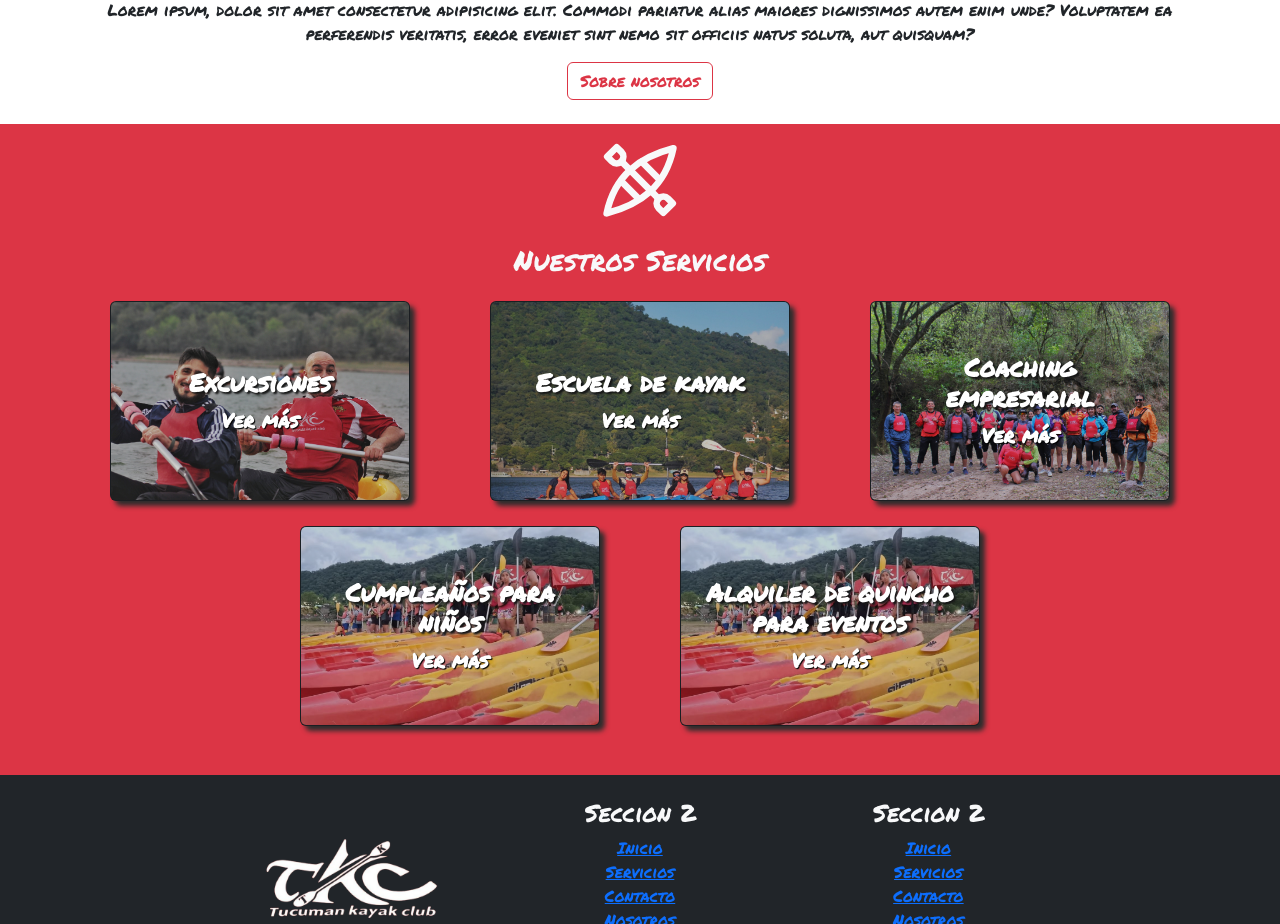
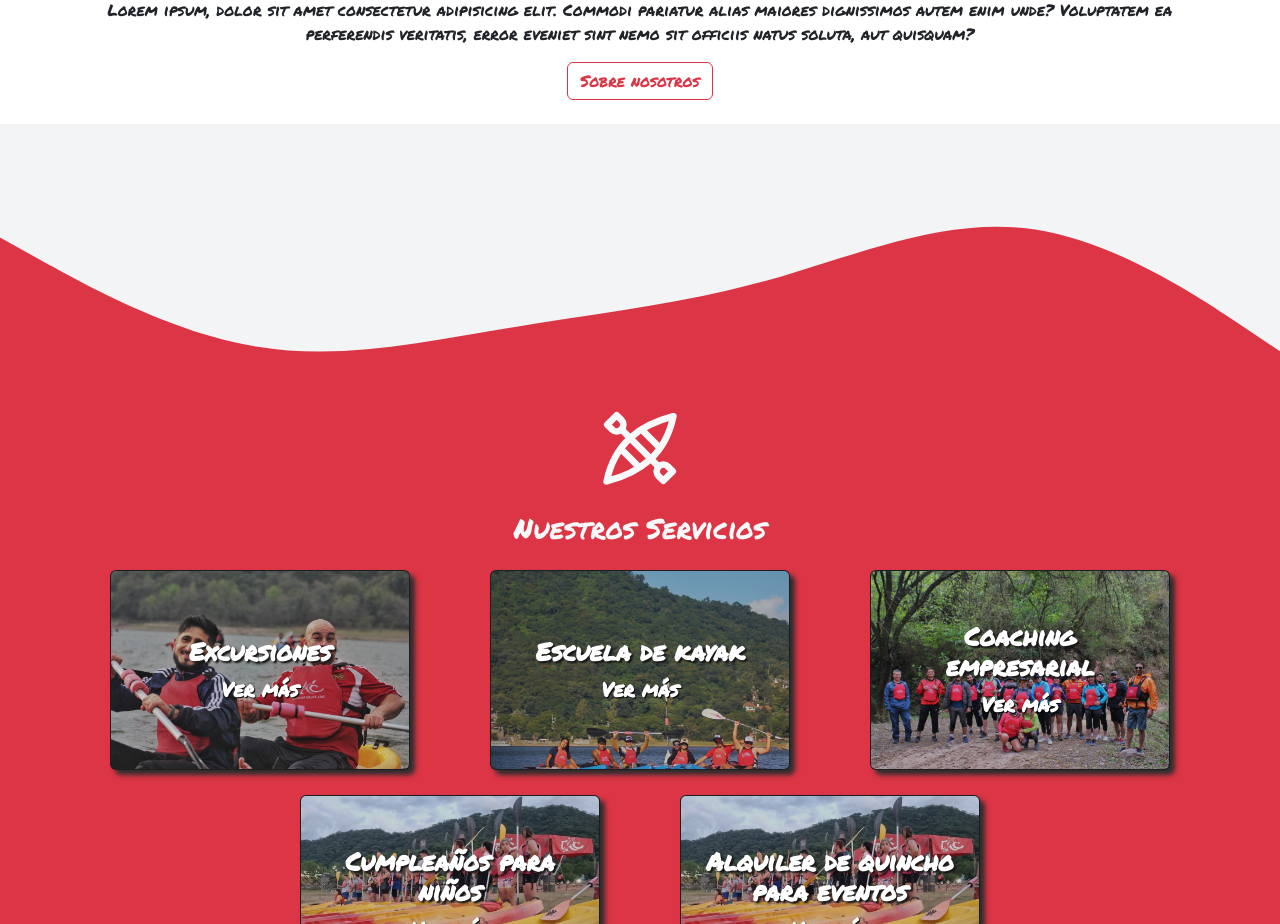
Before and after one commit to joaquin-fuentes/TKC-Front, a React (Vite) app: page / in a window 1280 px wide. Shown: the part 980-1904 px from the top of the page. Built offline with nearby package versions, Linux system fonts and the light colour scheme.

Commit message:
agregue borde con wave

```diff
--- a/src/App.css
+++ b/src/App.css
@@ -88,10 +88,7 @@
 .iconoKayak{
   font-size: 80px;
 }
-.imgEquipoTKC{
-  width: 100%;
-  height: 85%;
-}
+
 /* FOOTER */
 .logotkc-footer{
   width: 70%;
--- a/src/App.jsx
+++ b/src/App.jsx
@@ -6,6 +6,7 @@ import Footer from './components/common/Footer';
 import Inicio from './components/views/Inicio';
 import Servicios from './components/views/Servicios';
 import Nosotros from './components/views/Nosotros';
+import Onda from "./assets/imagenes/wave.svg"
 
 const App = () => {
   return (
@@ -13,6 +14,7 @@ const App = () => {
       <Header></Header>
       <Inicio></Inicio>
       <Nosotros></Nosotros>
+      <img src={Onda} alt="onda svg" className='bg-danger waveInicio' />
       <Servicios></Servicios>
       <Footer></Footer>
     </div>
--- a/src/components/views/Servicios.jsx
+++ b/src/components/views/Servicios.jsx
@@ -14,7 +14,7 @@ const Servicios = () => {
         <div className='bg-danger'>
             <Container className=''>
                 <div className='d-flex flex-column justify-content-center align-items-center'>
-                    <TbKayak className='iconoKayak text-light mt-3' />
+                    <TbKayak className='iconoKayak text-light ' />
                     <h3 className='text-light m-0 p-4 text-center '> Nuestros Servicios</h3>
                 </div>
                 <Row className='pb-4 d-flex justify-content-center'>
```
Also changed, not shown: src/assets/imagenes/wave.svg (added).
